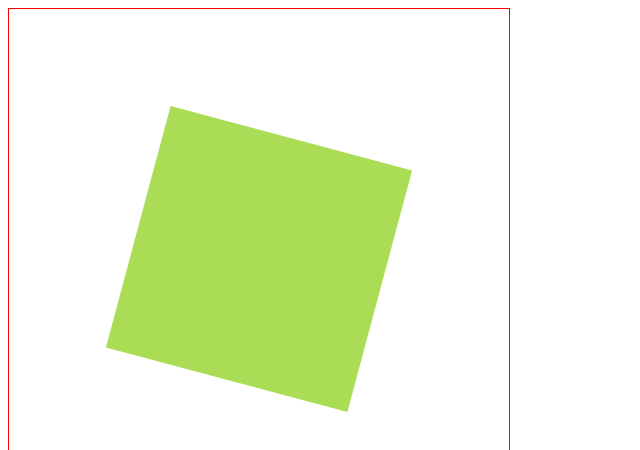
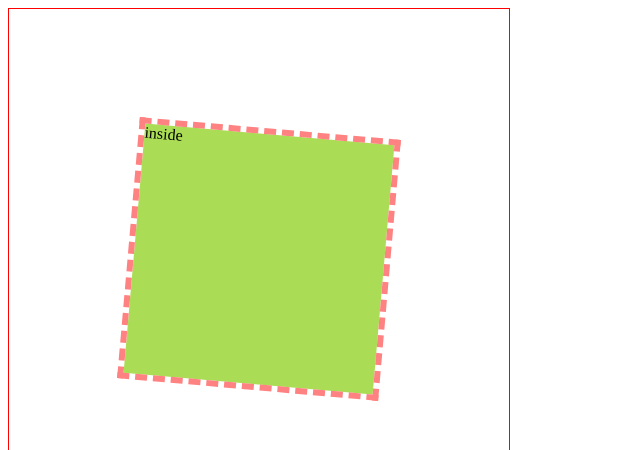
Before and after one commit to krnsk0/boxes, a React (Vite) app: page / in a window 1280 px wide. Shown: the top 450 px of the page, without its empty margins (0-640 px from the left). Built offline with nearby package versions, Linux system fonts and the light colour scheme.

Commit message:
add own box

```diff
--- a/src/App.tsx
+++ b/src/App.tsx
@@ -1,3 +1,4 @@
+import { css } from '@emotion/react'
 import Canvas from './Canvas'
 import Overlay from './Overlay'
 import { MstProvider } from './StateProvider'
--- /dev/null
+++ b/src/Box.tsx
@@ -0,0 +1,53 @@
+import { css } from '@emotion/react'
+import { PropsWithChildren } from 'react'
+
+type BoxViewProps = {
+  left: number // percent
+  top: number // percent
+  width: number // percent
+  height: number // percent
+  angle: number // degrees
+}
+
+type BoxComponentProps = PropsWithChildren<BoxViewProps>
+
+const styles = {
+  container: ({ top, left, width, height, angle }: BoxViewProps) => css`
+    position: relative;
+    top: ${top * 100}%;
+    left: ${left * 100}%;
+    width: ${width * 100}%;
+    height: ${height * 100}%;
+    transform: rotate(${angle}deg);
+    transform-origin: center-center;
+  `,
+
+  dragBorder: css`
+    top: -6px;
+    left: -6px;
+    border: 6px dashed #ff8282;
+    height: 100%;
+    width: 100%;
+    position: absolute;
+    cursor: move;
+  `,
+
+  childContainer: css`
+    z-index: +1;
+    cursor: auto;
+    width: 100%;
+    height: 100%;
+  `,
+}
+
+function Box({ children, top, left, width, height, angle }: BoxComponentProps) {
+  return (
+    <div css={styles.container({ top, left, width, height, angle })}>
+      <div css={styles.dragBorder}>
+        <div css={styles.childContainer}>{children}</div>
+      </div>
+    </div>
+  )
+}
+
+export default Box
--- a/src/Overlay.tsx
+++ b/src/Overlay.tsx
@@ -1,9 +1,11 @@
 import { css } from '@emotion/react'
 import { observer } from 'mobx-react-lite'
+import Box from './Box'
+import { useMst } from './StateProvider'
 
 const styles = {
   overlay: (width: number, height: number) => css`
-    position: absolute;
+    position: relative;
     border: 1px solid red;
     width: ${width}px;
     height: ${height}px;
@@ -16,7 +18,15 @@ type Props = {
 }
 
 function Overlay({ WIDTH, HEIGHT }: Props) {
-  return <div css={styles.overlay(WIDTH, HEIGHT)}></div>
+  const { top, left, width, height, angle } = useMst()
+
+  return (
+    <div css={styles.overlay(WIDTH, HEIGHT)}>
+      <Box top={top} left={left} width={width} height={height} angle={angle}>
+        <div>inside</div>
+      </Box>
+    </div>
+  )
 }
 
 export default observer(Overlay)
--- a/src/root.mst.ts
+++ b/src/root.mst.ts
@@ -6,7 +6,7 @@ export const Root = types
     left: types.optional(types.number, 0.25),
     width: types.optional(types.number, 0.5),
     height: types.optional(types.number, 0.5),
-    angle: types.optional(types.number, 15),
+    angle: types.optional(types.number, 5),
   })
   .views((self) => {
     return {
```
Also changed, not shown: src/StateProvider.tsx (+10 -18 lines), src/main.tsx (+4 -4 lines).
